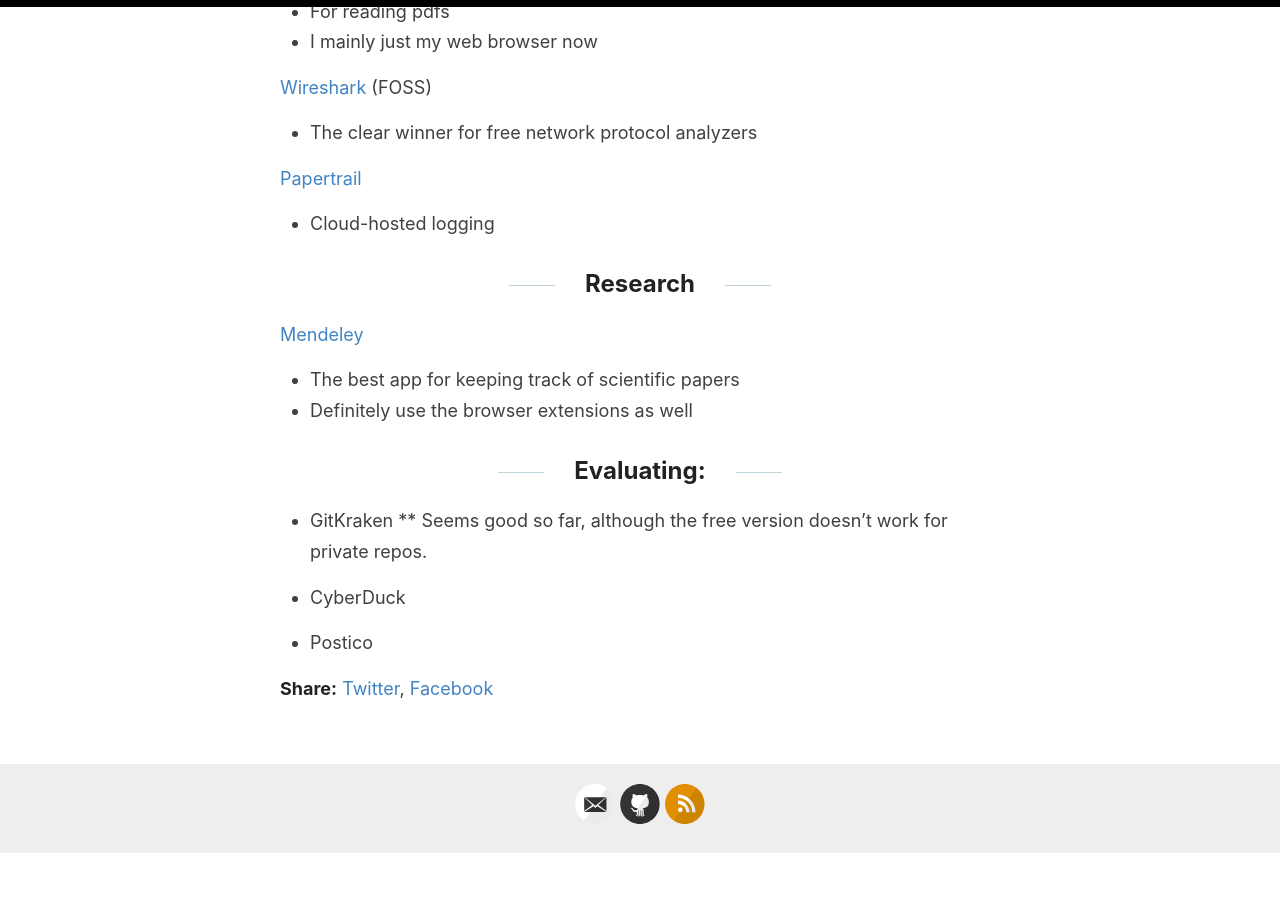
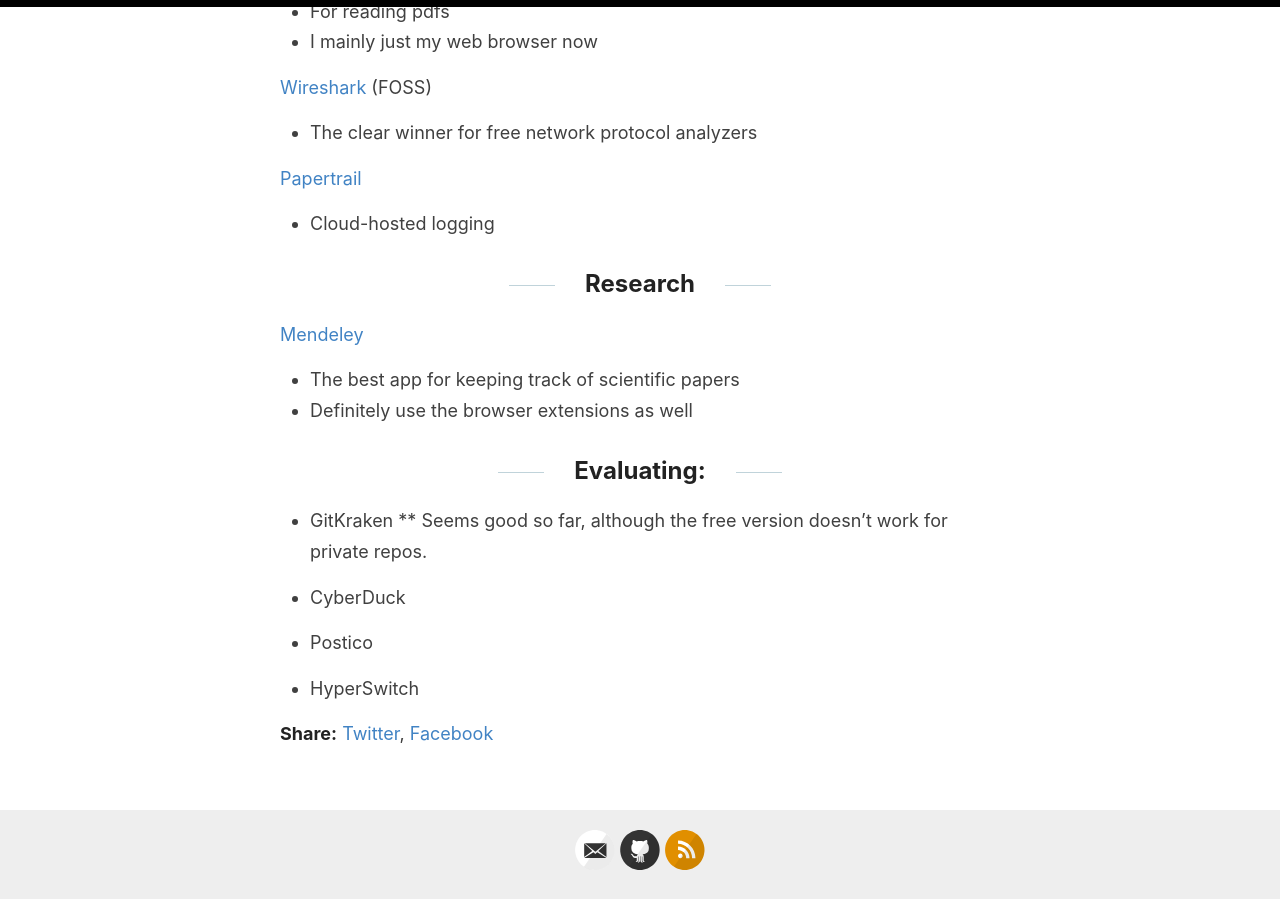
Before and after one commit to jss367/blog, a Jekyll site: the page built from _posts/2018-10-10-Software-I-Use.md, in a window 1280 px wide and 900 px high, scrolled down 9704 px. Built offline with Jekyll 4.4.1, drawn with Linux system fonts in a browser that asks for light colours; before the commit the page ends 10558 px from its top, so only the background shows below that.

Commit message:
Update 2018-10-10-Software-I-Use.md

```diff
--- a/_posts/2018-10-10-Software-I-Use.md
+++ b/_posts/2018-10-10-Software-I-Use.md
@@ -315,3 +315,5 @@ Still haven't found the perfect one. The two I've used most recently are:
 * CyberDuck
 
 * Postico
+
+* HyperSwitch
```
